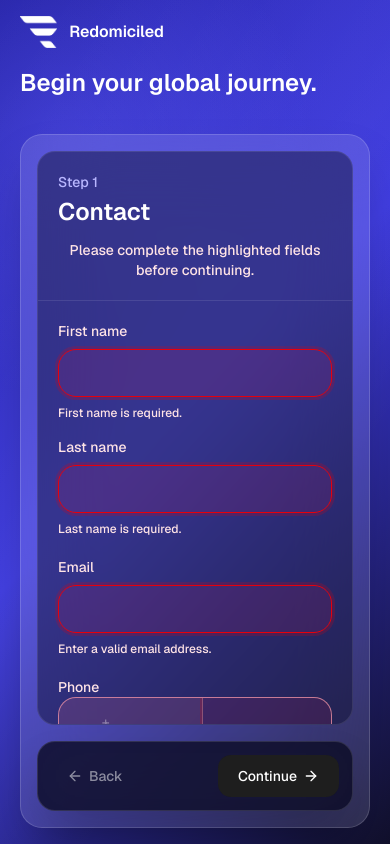
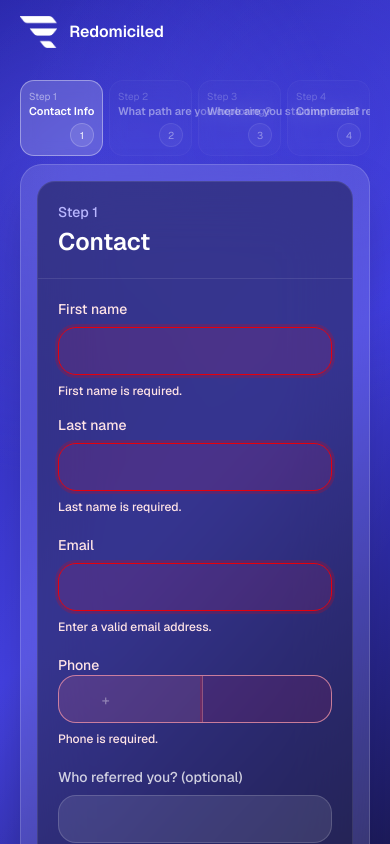
Before and after one commit to Redomiciled/forms, a Next.js app: page / in a window 390 px wide. Both pictures are taken after a click on the button "Continue". Shown: the top 844 px of the page. Built offline with nearby package versions, Linux system fonts and the light colour scheme.

Commit message:
fix(start-here): use native mobile scrolling

```diff
--- a/src/app/layout.tsx
+++ b/src/app/layout.tsx
@@ -27,9 +27,7 @@ export default function RootLayout({
       lang="en"
       className={`${geistSans.variable} ${geistMono.variable} h-full antialiased`}
     >
-      <body className="flex min-h-full flex-col max-sm:h-dvh max-sm:overflow-hidden">
-        {children}
-      </body>
+      <body className="flex min-h-full flex-col">{children}</body>
     </html>
   );
 }
--- a/src/app/page.tsx
+++ b/src/app/page.tsx
@@ -2,10 +2,10 @@ import { StartHereForm } from "@/components/start-here-form";
 
 export default function Home() {
   return (
-    <main className="relative overflow-hidden bg-[#070720] max-sm:h-dvh sm:min-h-screen">
+    <main className="relative min-h-screen overflow-hidden bg-[#070720]">
       <div className="pointer-events-none absolute inset-0 bg-[radial-gradient(circle_at_18%_18%,rgba(92,89,255,0.42),transparent_32%),radial-gradient(circle_at_80%_12%,rgba(59,56,224,0.36),transparent_30%),linear-gradient(135deg,#2422A1_0%,#3B38E0_48%,#11102B_100%)]" />
       <div className="pointer-events-none absolute inset-0 [background-image:linear-gradient(125deg,transparent_0%,rgba(255,255,255,0.13)_46%,transparent_70%)] opacity-35" />
-      <div className="relative max-sm:h-full max-sm:min-h-0">
+      <div className="relative">
         <StartHereForm />
       </div>
     </main>
--- a/src/components/start-here-form.tsx
+++ b/src/components/start-here-form.tsx
@@ -178,8 +178,45 @@ export function StartHereForm() {
     return <SubmittedState submitted={submitted} />;
   }
 
+  const stepContent = (
+    <div className="p-5 sm:p-7">
+      {currentStep.id === "contact" ? (
+        <ContactStep
+          values={values}
+          updateValue={updateValue}
+          errors={currentStepErrors}
+        />
+      ) : null}
+
+      {currentStep.id === "intent" ? (
+        <IntentStep
+          values={values}
+          updateValue={updateValue}
+          toggleTryingToSolve={toggleTryingToSolve}
+          errors={currentStepErrors}
+        />
+      ) : null}
+
+      {currentStep.id === "profile" ? (
+        <ProfileStep
+          values={values}
+          updateValue={updateValue}
+          errors={currentStepErrors}
+        />
+      ) : null}
+
+      {currentStep.id === "commercial" ? (
+        <CommercialStep
+          values={values}
+          updateValue={updateValue}
+          errors={currentStepErrors}
+        />
+      ) : null}
+    </div>
+  );
+
   return (
-    <section className="mx-auto flex h-dvh w-full max-w-7xl flex-col gap-4 overflow-hidden px-5 py-4 text-white sm:px-8 sm:py-6 lg:grid lg:grid-cols-[0.78fr_1.22fr] lg:gap-8 lg:px-10">
+    <section className="mx-auto flex min-h-dvh w-full max-w-7xl flex-col gap-2 overflow-visible px-5 py-4 text-white sm:h-dvh sm:gap-4 sm:overflow-hidden sm:px-8 sm:py-6 lg:grid lg:grid-cols-[0.78fr_1.22fr] lg:gap-8 lg:px-10">
       <StartHereSidebar
         stepIndex={stepIndex}
         completedSteps={completedSteps}
@@ -193,13 +230,13 @@ export function StartHereForm() {
       />
 
       <form
-        className="flex min-h-0 flex-1 flex-col rounded-3xl border border-white/16 bg-white/12 p-4 shadow-2xl backdrop-blur-2xl sm:p-6"
+        className="flex flex-col rounded-3xl border border-white/16 bg-white/12 p-4 shadow-2xl backdrop-blur-2xl sm:min-h-0 sm:flex-1 sm:p-6"
         onSubmit={(event) => {
           event.preventDefault();
           submitForm();
         }}
       >
-        <div className="flex min-h-0 flex-1 flex-col overflow-hidden rounded-2xl border border-white/10 bg-[#0C0C2E]/45">
+        <div className="flex flex-col rounded-2xl border border-white/10 bg-[#0C0C2E]/45 sm:min-h-0 sm:flex-1 sm:overflow-hidden">
           <div className="border-b border-white/10 p-5 sm:p-7">
             <div className="flex items-start justify-between gap-4">
               <div>
@@ -214,52 +251,16 @@ export function StartHereForm() {
                 {stepIndex + 1} / {steps.length}
               </p>
             </div>
-            <div>
-              {currentStepHasErrors ? (
-                <p className="mx-auto mt-3 max-w-md text-center text-sm font-medium text-rose-100">
-                  Please complete the highlighted fields before continuing.
-                </p>
-              ) : null}
-            </div>
           </div>
 
-          <ScrollArea className="min-h-0 flex-1">
-            <div className="p-5 sm:p-7">
-              {currentStep.id === "contact" ? (
-                <ContactStep
-                  values={values}
-                  updateValue={updateValue}
-                  errors={currentStepErrors}
-                />
-              ) : null}
+          <ScrollArea className="min-h-0 sm:flex-1">{stepContent}</ScrollArea>
+        </div>
 
-              {currentStep.id === "intent" ? (
-                <IntentStep
-                  values={values}
-                  updateValue={updateValue}
-                  toggleTryingToSolve={toggleTryingToSolve}
-                  errors={currentStepErrors}
-                />
-              ) : null}
-
-              {currentStep.id === "profile" ? (
-                <ProfileStep
-                  values={values}
-                  updateValue={updateValue}
-                  errors={currentStepErrors}
-                />
-              ) : null}
-
-              {currentStep.id === "commercial" ? (
-                <CommercialStep
-                  values={values}
-                  updateValue={updateValue}
-                  errors={currentStepErrors}
-                />
-              ) : null}
-            </div>
-          </ScrollArea>
-        </div>
+        {currentStepHasErrors ? (
+          <p className="mx-auto mt-4 max-w-md text-center text-sm font-medium text-rose-100">
+            Please complete the highlighted fields before continuing.
+          </p>
+        ) : null}
 
         <div className="mt-4 flex shrink-0 items-center justify-between gap-3 rounded-2xl border border-white/12 bg-[#090923]/80 p-3 shadow-2xl backdrop-blur-xl">
           <Button
--- a/src/components/start-here/sidebar.tsx
+++ b/src/components/start-here/sidebar.tsx
@@ -59,7 +59,7 @@ export function StartHereSidebar({
               Redomiciled
             </p>
           </div>
-          <h1 className="max-w-2xl text-2xl leading-tight font-semibold sm:text-4xl lg:text-6xl">
+          <h1 className="hidden max-w-2xl leading-tight font-semibold sm:block sm:text-4xl lg:text-6xl">
             Begin your global journey.
           </h1>
           <p className="hidden max-w-xl text-sm leading-6 text-white/72 sm:block sm:text-base lg:text-lg lg:leading-7">
@@ -69,7 +69,7 @@ export function StartHereSidebar({
         </div>
       </div>
 
-      <ol className="hidden grid-cols-5 gap-1.5 sm:grid lg:grid-cols-1 lg:gap-3">
+      <ol className="grid grid-cols-4 gap-1.5 lg:grid-cols-1 lg:gap-3">
         {steps.map((step, index) => {
           const active = index === stepIndex;
           const complete = completedSteps.has(step.id);
```
Also changed, not shown: scripts/check-mobile-layout.mts.
